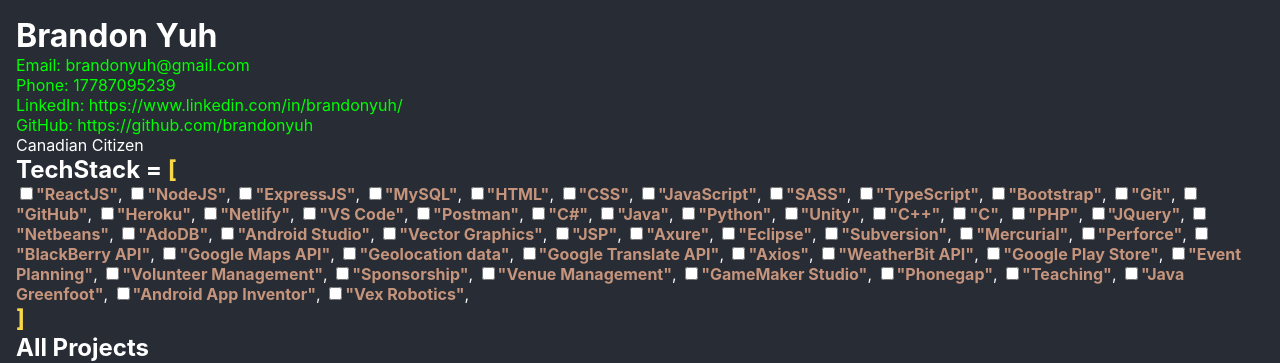
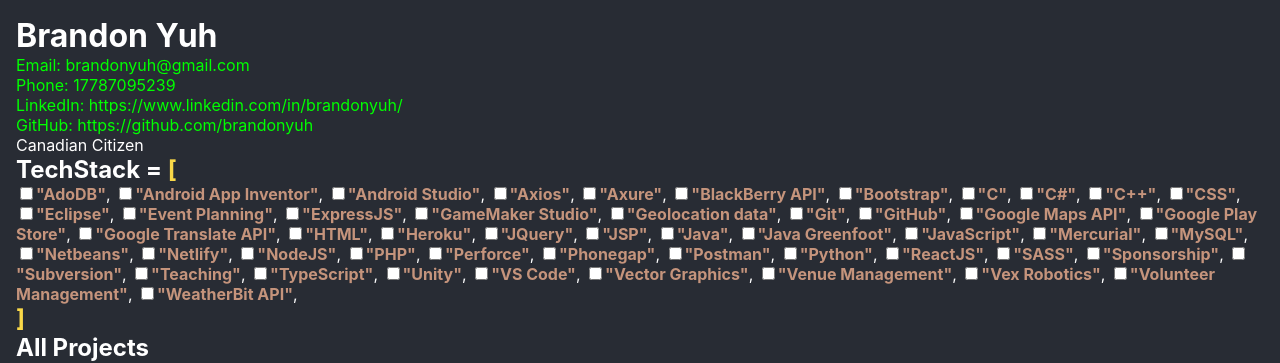
Before and after one commit to brandonyuh/portfolio, a React (Create React App) app: page / in a window 1280 px wide. Shown: the top 363 px of the page. Built offline with nearby package versions, Linux system fonts and the light colour scheme.

Commit message:
Add sorting of skills

```diff
--- a/src/App.jsx
+++ b/src/App.jsx
@@ -35,7 +35,7 @@
       </h2>
 
       <div className="skill__container">
-        {skills.map((skill) => {
+        {skills.sort().map((skill) => {
           return (
             <span key={skill}>
               <input
```
